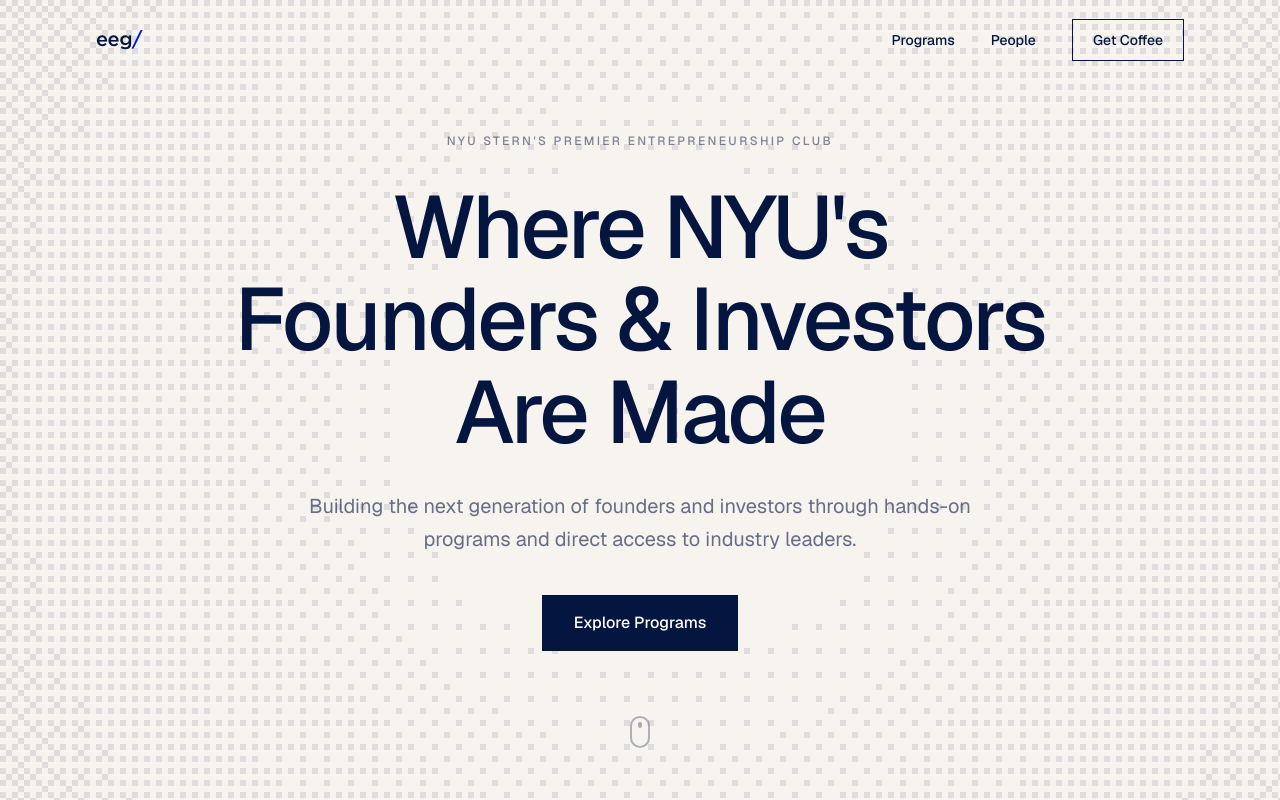
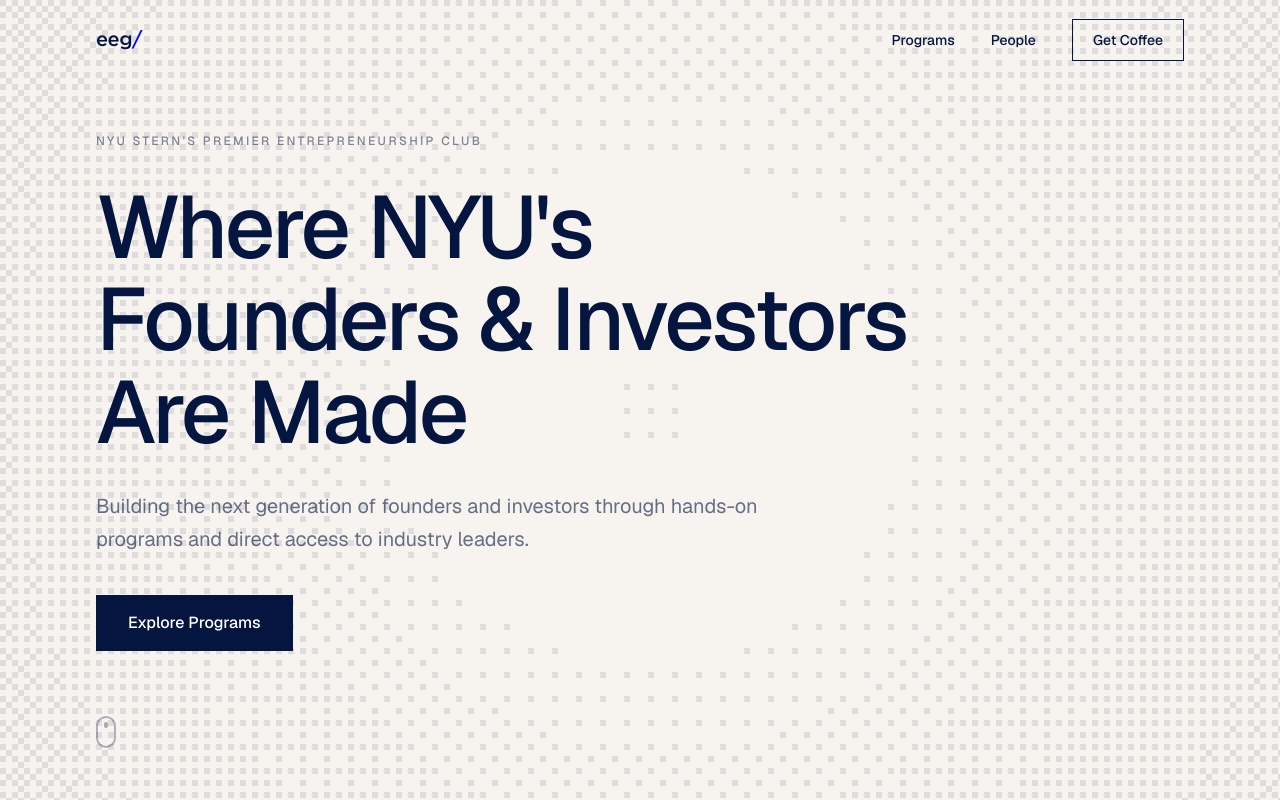
Before and after one commit to suryanewa/pmc-site, a Next.js app: page / in a window 1280 px wide. Shown: the top 800 px of the page. Built offline with nearby package versions, Linux system fonts and the light colour scheme.

Commit message:
Align hero section content to left with improved layout structure

```diff
--- a/app/page.tsx
+++ b/app/page.tsx
@@ -89,9 +89,10 @@
     <div className="min-h-screen relative">
       <main>
         {/* Hero Section - Clean text-based */}
-        <section className="min-h-screen flex flex-col items-center justify-center px-6 md:px-16 lg:px-24 bg-[#F7F3EE] pt-20 relative overflow-hidden">
+        <section className="min-h-screen flex flex-col items-start justify-center px-6 md:px-16 lg:px-24 bg-[#F7F3EE] pt-20 relative overflow-hidden">
           <HeroWarpCanvas />
-          <div className="max-w-[1000px] mx-auto text-center relative z-10">
+          <div className="w-full max-w-[1400px] mx-auto relative z-10">
+            <div className="max-w-[1000px] text-left">
             {/* Subtitle */}
             <motion.p
               className="text-xs tracking-[0.2em] uppercase text-[#041540]/50 font-medium mb-8"
@@ -116,7 +117,7 @@
 
             {/* Description */}
             <motion.p
-              className="text-lg md:text-xl text-[#041540]/60 leading-relaxed max-w-2xl mx-auto mb-10"
+              className="text-lg md:text-xl text-[#041540]/60 leading-relaxed max-w-2xl mb-10"
               initial={{ opacity: 0, y: 20 }}
               animate={{ opacity: 1, y: 0 }}
               transition={{ duration: 0.6, delay: 0.2 }}
@@ -148,7 +149,7 @@
               <motion.div
                 animate={{ y: [0, 6, 0] }}
                 transition={{ duration: 1.5, repeat: Infinity, ease: "easeInOut" }}
-                className="w-5 h-8 border-2 border-[#041540]/30 rounded-full flex items-start justify-center p-1 mx-auto"
+                className="w-5 h-8 border-2 border-[#041540]/30 rounded-full flex items-start justify-center p-1"
               >
                 <motion.div
                   className="w-1 h-1.5 bg-[#041540]/50 rounded-full"
@@ -157,6 +158,7 @@
                 />
               </motion.div>
             </motion.div>
+            </div>
           </div>
         </section>
 
```
